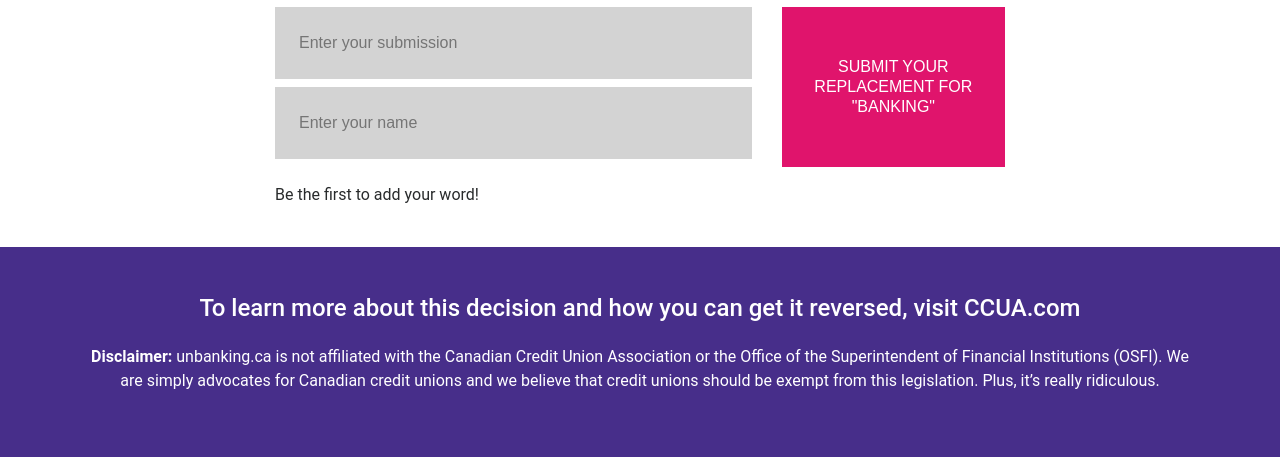
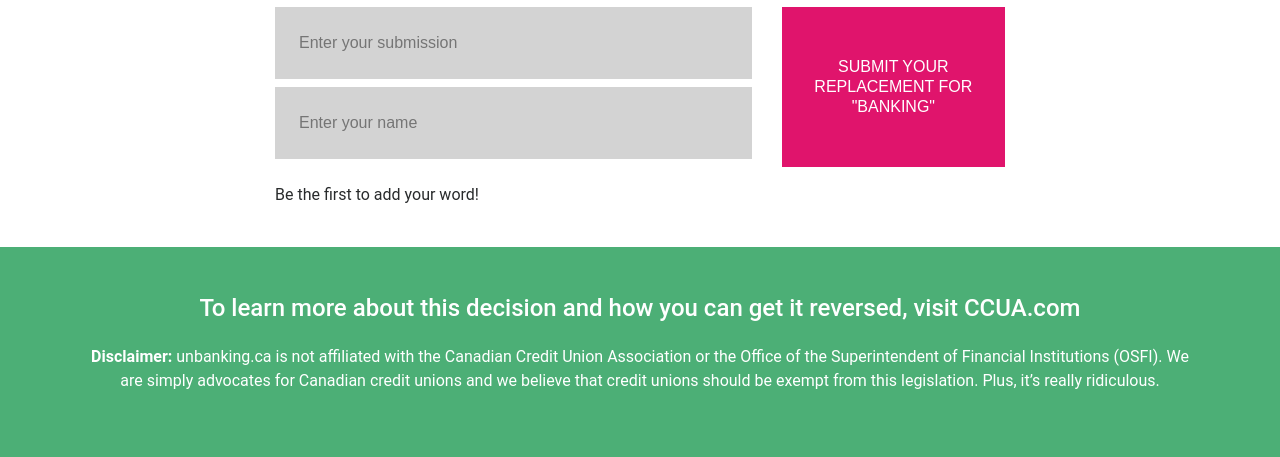
Before and after one commit to lkhedlund/unbanking, a Django app: page / in a window 1280 px wide. Shown: the part 1024-1481 px from the top of the page. Run offline with Django 3.2, Linux system fonts and the light colour scheme; data that the repository does not hold is empty; some libraries are stand-ins or nearby versions.

Commit message:
Updated footer colour

```diff
--- a/upvote/templates/upvote/partials/footer.html
+++ b/upvote/templates/upvote/partials/footer.html
@@ -1,6 +1,4 @@
-{% load static %}
-
-<footer class="bg-purple">
+<footer class="bg-teal">
   <div class="container">
     <div class="row pt-5 pb-5">
       <div class="col-12 text-white text-center">
```
